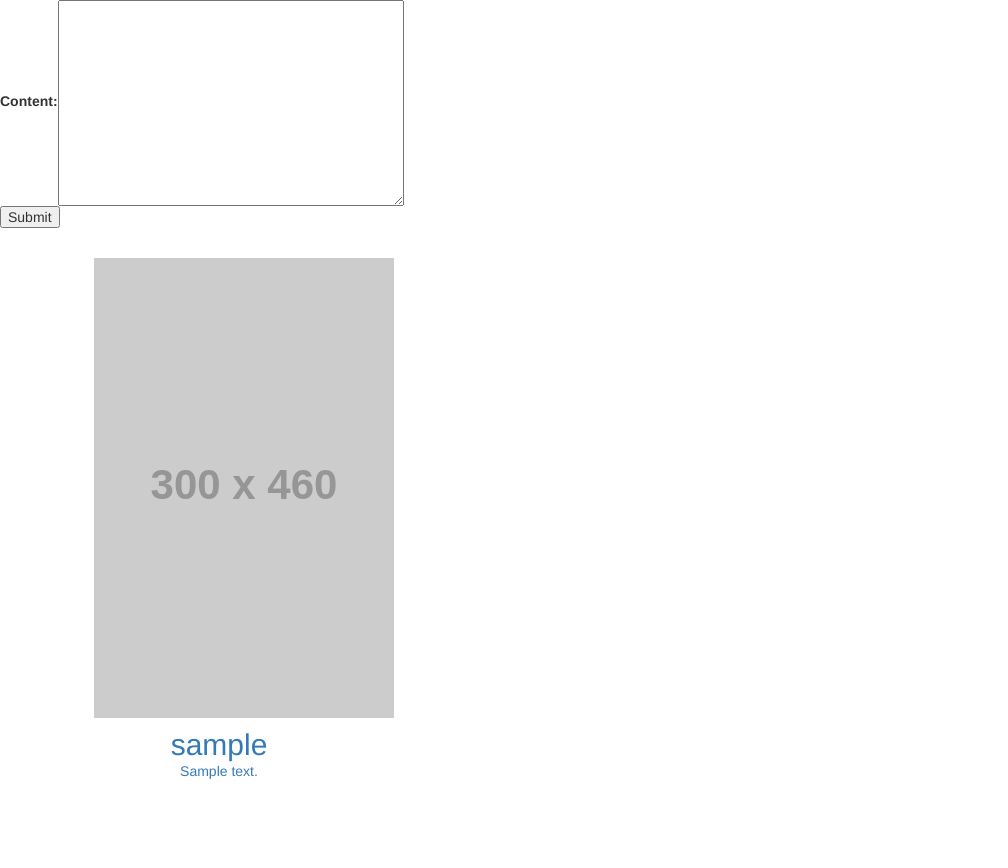
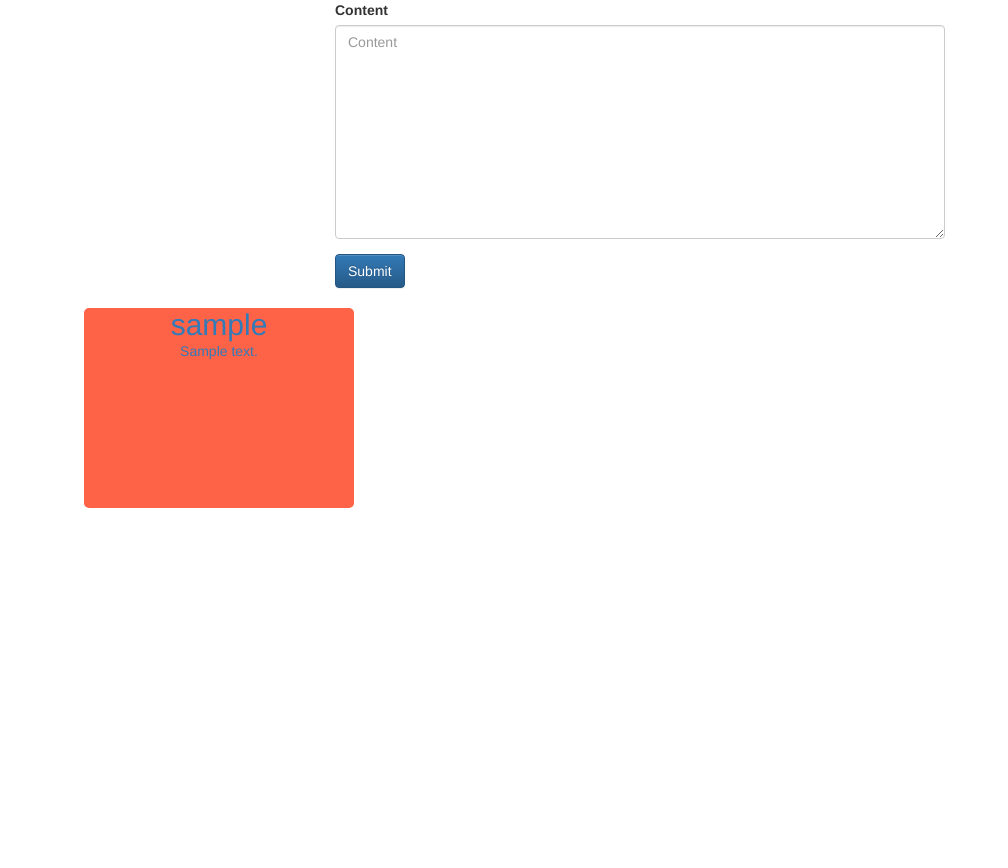
Before and after one commit to rheehyerin/emoemo, a Django app: page /blog/ in a window 1280 px wide. Shown: the whole page, without its empty margins (0-1008 px from the left). After the commit the page ends 508 px from the top, so only its background shows below. Run offline with Django 3.2, Linux system fonts and the light colour scheme; tables that the repository leaves empty hold one stand-in row (values such as "Sample post"); grey boxes labelled with a size stand in for pictures from a placeholder-image service; lists and menus that the app fills with data are empty; some libraries are stand-ins or nearby versions.

Commit message:
blog 앱 django-bootstrap3 모듈 적용 & index 페이지 스타일링

```diff
--- a/emoemo/blog/templates/blog/index.html
+++ b/emoemo/blog/templates/blog/index.html
@@ -1,5 +1,15 @@
 {% extends "base.html" %}
 {% load staticfiles %}
+
+{# Load the tag library #}
+{% load bootstrap3 %}
+
+{# Load CSS and JavaScript #}
+{% bootstrap_css %}
+{% bootstrap_javascript %}
+
+{# Display django.contrib.messages as Bootstrap alerts #}
+{% bootstrap_messages %}
 
 {% block head_title %}
 main
@@ -10,13 +20,17 @@ main
 {% endblock head_extra %}
 
 {% block content %}
+    <div class="col-sm-6 col-sm-offset-3">
     <form action="{% url 'blog:post_create' %}" method="post">
     {% csrf_token %}
-        <table>
-            {{form.as_table}}
-        </table>
-        <input type="submit" name="" />
+        {% bootstrap_form form %}
+        {% buttons %}
+            <button type="submit" class="btn btn-primary">
+            {%  bootstrap_icon "star" %} Submit
+            </button>
+            {% endbuttons %}
     </form>
+    </div>
     <div class="main-wrapper">
         <header class="main-header">
         </header>
@@ -24,7 +38,7 @@ main
         {% for post in post_list %}
         <div class="content">
             <a href="{% url 'blog:post_detail' post.id %}">
-                <img src="http://placehold.it/300x460" />
+
                 <h2>{{ post.author }}</h2>
                 <p>{{ post.content }}</p>
             </a>
--- a/emoemo/emoemo/settings.py
+++ b/emoemo/emoemo/settings.py
@@ -37,6 +37,10 @@ INSTALLED_APPS = [
     'django.contrib.sessions',
     'django.contrib.messages',
     'django.contrib.staticfiles',
+    #third party
+    'bootstrap3',
+
+    #local
     'accounts',
     'blog',
 ]
--- a/emoemo/static/css/index.css
+++ b/emoemo/static/css/index.css
@@ -18,9 +18,11 @@
 .content-wrapper .content {
     float: left;
     display: inline-block;
-    min-height: 600px;
+    min-height: 200px;
     width: 270px;
     margin: 20px;
+    background-color: tomato;
+    border-radius: 5px;
 }
 
 .content-wrapper .content h2, p {
```
